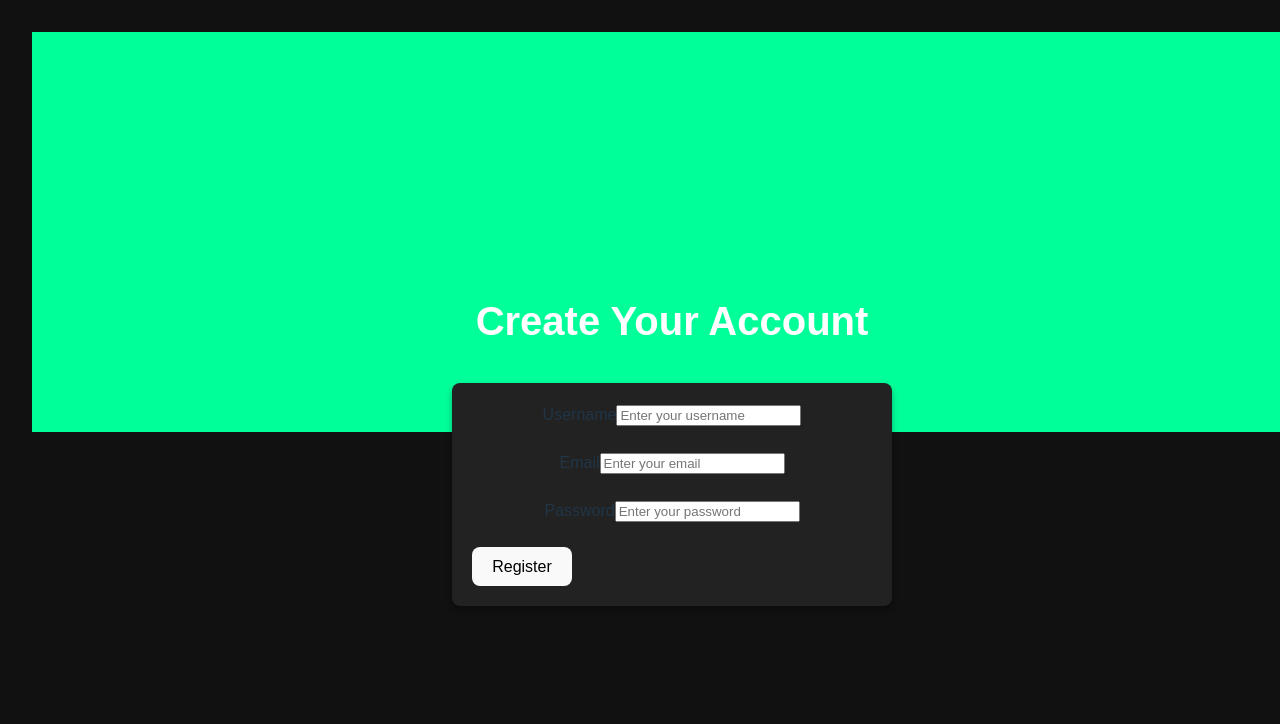
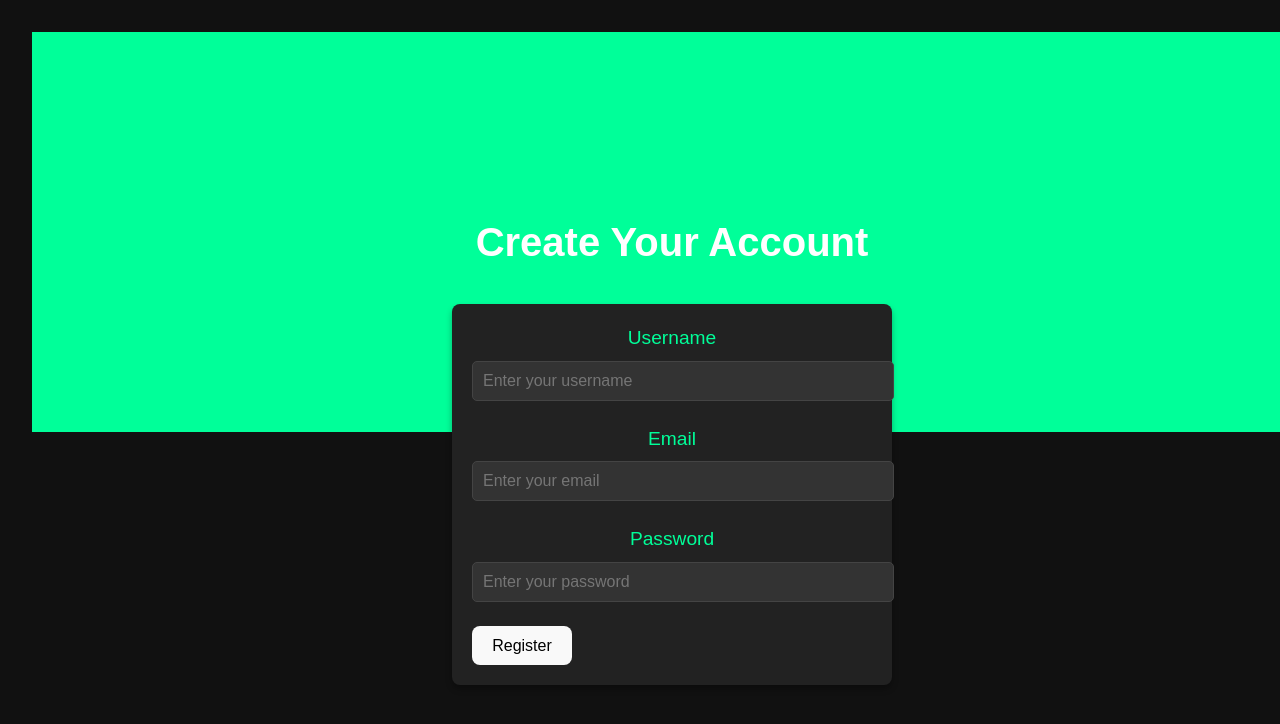
Before and after one commit to Mohammad-Zahran/Quiz-App-Part2, a React (Vite) app in the folder frontend/: page /register in a window 1280 px wide. Shown: the top 724 px of the page. Built offline with nearby package versions, Linux system fonts and the light colour scheme.

Commit message:
Added the style for the regiter label and input

```diff
--- a/frontend/src/pages/Register/style.css
+++ b/frontend/src/pages/Register/style.css
@@ -35,3 +35,27 @@
     width: 100%;
     margin-bottom: 1.5rem;
   }
+
+  .register-form label {
+    display: block;
+    font-size: 1.2rem;
+    color: #00ff99;
+    margin-bottom: 0.5rem;
+  }
+
+  .register-form input {
+    width: 100%;
+    padding: 10px;
+    font-size: 1rem;
+    color: white;
+    background-color: #333;
+    border: 1px solid #444;
+    border-radius: 5px;
+    transition: all 0.3s ease;
+  }
+
+  .register-form input:focus {
+    outline: none;
+    border-color: #00ff99;
+    box-shadow: 0 0 5px rgba(0, 255, 153, 0.5);
+  }
```
